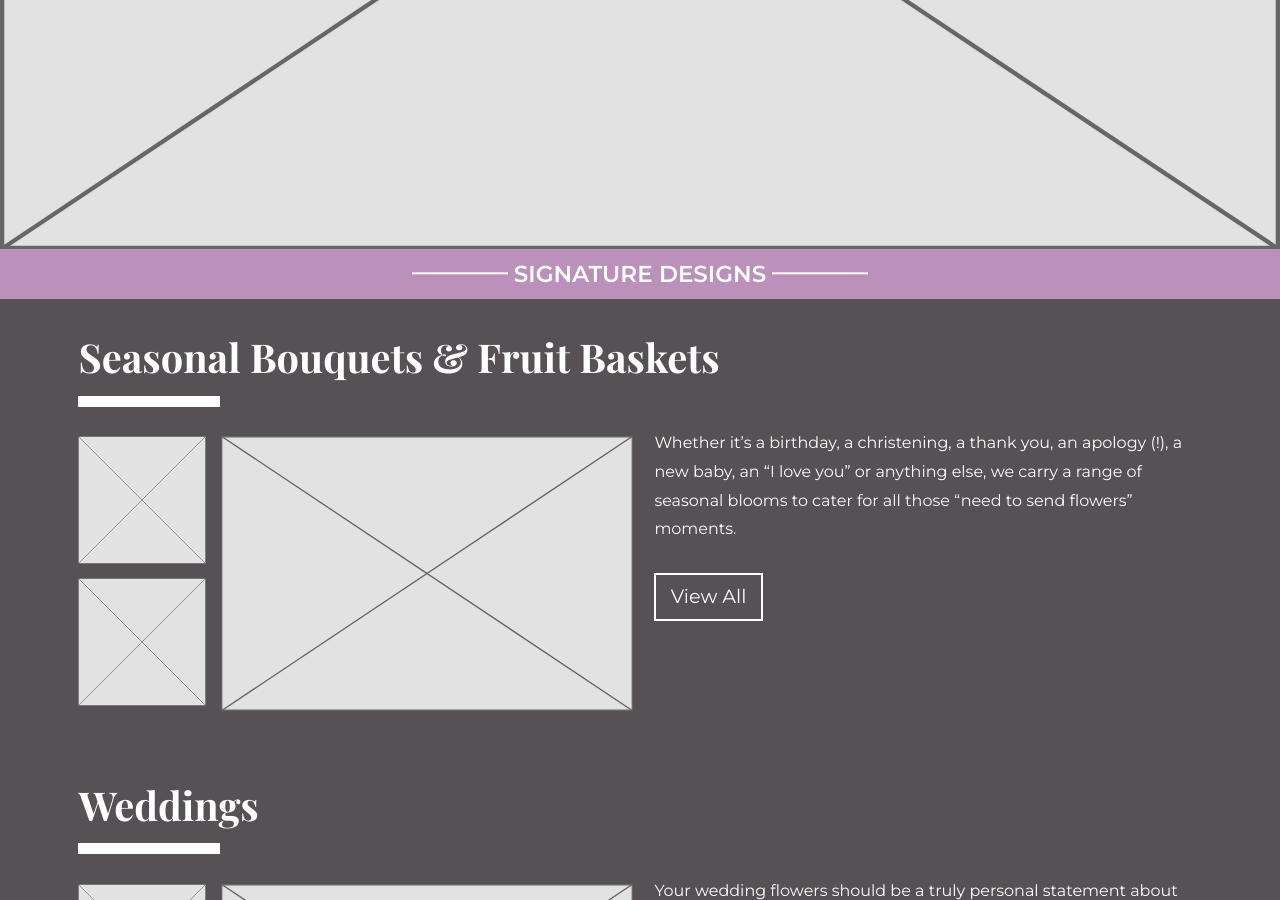
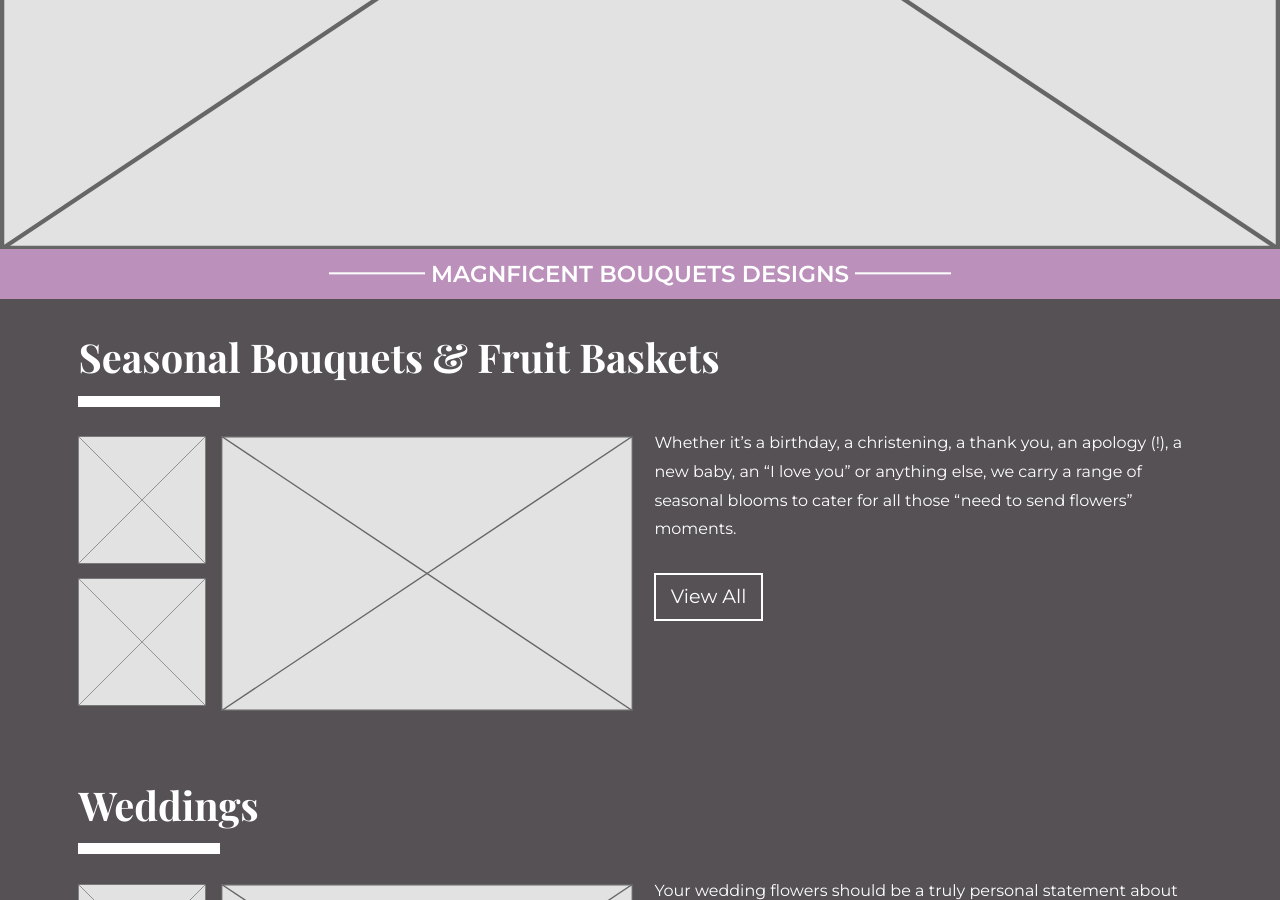
Before and after one commit to kaylaobritsch/magnificent-bouquets, a Jekyll site: the page built from gallery.html, in a window 1280 px wide and 900 px high, scrolled down 736 px. Built offline with Jekyll 4.4.1, drawn with Linux system fonts in a browser that asks for light colours.

Commit message:
Add name

```diff
--- a/gallery.html
+++ b/gallery.html
@@ -12,7 +12,7 @@
 {% include banner.html image="placeholder-3by2.svg" alt="gallery banner" title="Gallery" txt="Here are some of our signature designs" btn-link="contact/" btn-txt="Contact Us" %}
 
 <section itemref itemscope itemtype="http://schema.org/CreativeWork" class="gallery-section" id="designs">
-  <h3 class="text-center mega heading pad-t-1-4 pad-b-1-4 push-0">Signature Designs</h3>
+  <h3 class="text-center mega heading pad-t-1-4 pad-b-1-4 push-0"><span itemprop="name">Magnficent Bouquets</span> Designs</h3>
   <div class="pad-t pad-b-2">
     {% include gallery-section.html heading="Seasonal Bouquets & Fruit Baskets" image-1="placeholder-1by1.svg" alt-1="" image-2="placeholder-1by1.svg" alt-2="" image-3="placeholder-3by2.svg" alt-3="" txt="Whether it’s a birthday, a christening, a thank you, an apology (!), a new baby, an “I love you” or anything else, we carry a range of seasonal blooms to cater for all those “need to send flowers” moments." btn-txt="View All" mod-btn="basket-btn" %}
 
```
